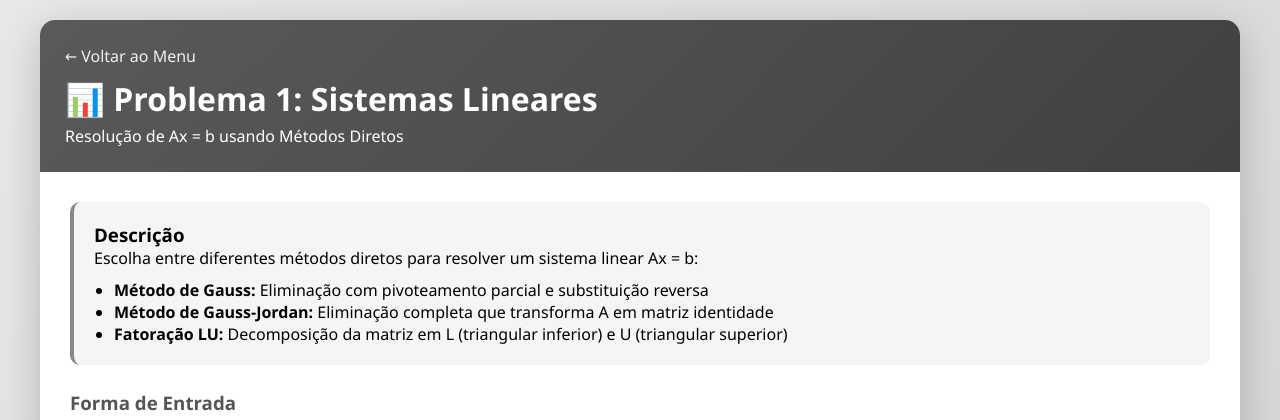
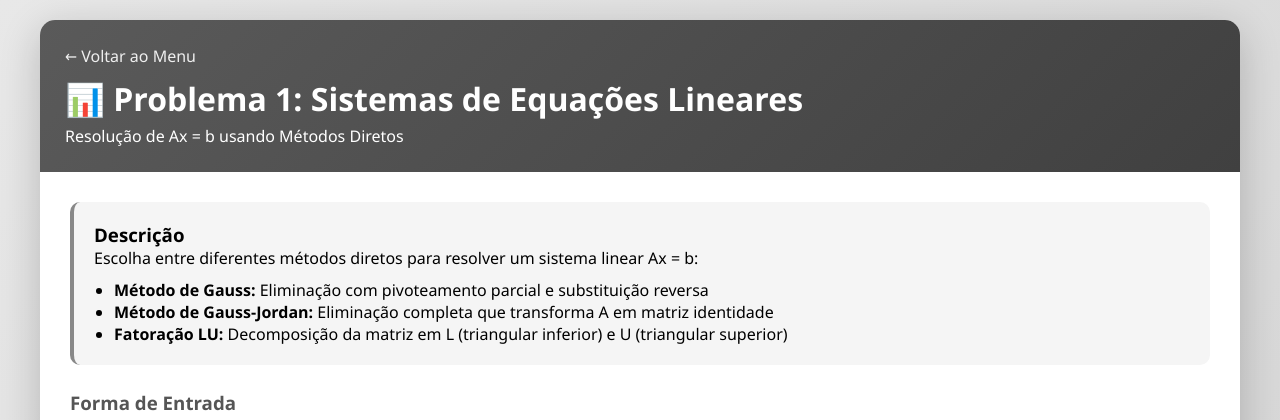
Before and after one commit to devthiagoribeiro/calculoNumericoFinal, a Flask app: page /problema1 in a window 1280 px wide. Shown: the top 420 px of the page. Run offline with Flask 3, Linux system fonts and the light colour scheme.

Commit message:
ajustes no html

```diff
--- a/templates/problema1.html
+++ b/templates/problema1.html
@@ -3,7 +3,7 @@
 <head>
     <meta charset="UTF-8">
     <meta name="viewport" content="width=device-width, initial-scale=1.0">
-    <title>Problema 1: Sistemas Lineares - Cálculo Numérico</title>
+    <title>Problema 1: Sistemas de Equações Lineares</title>
     <style>
         * {
             margin: 0;
@@ -329,7 +329,7 @@
     <div class="container">
         <header>
             <a href="/" class="back-link">← Voltar ao Menu</a>
-            <h1>📊 Problema 1: Sistemas Lineares</h1>
+            <h1>📊 Problema 1: Sistemas de Equações Lineares</h1>
             <p>Resolução de Ax = b usando Métodos Diretos</p>
         </header>
 
```
